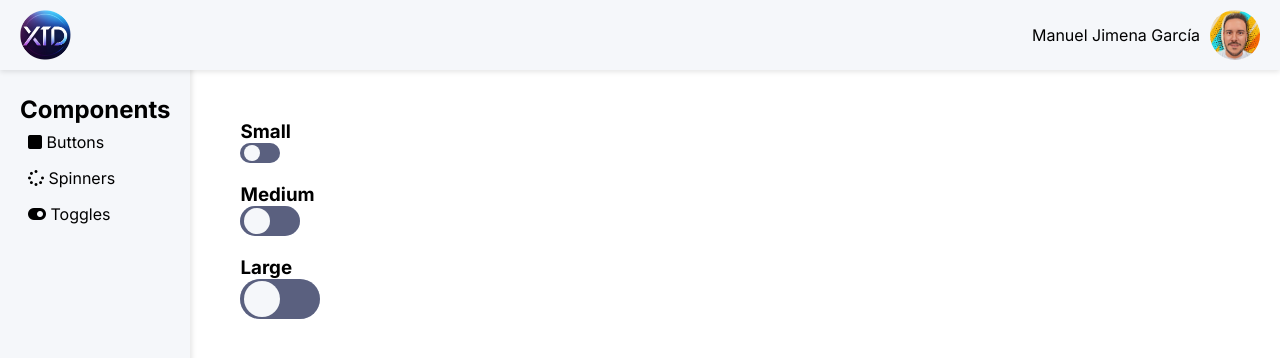
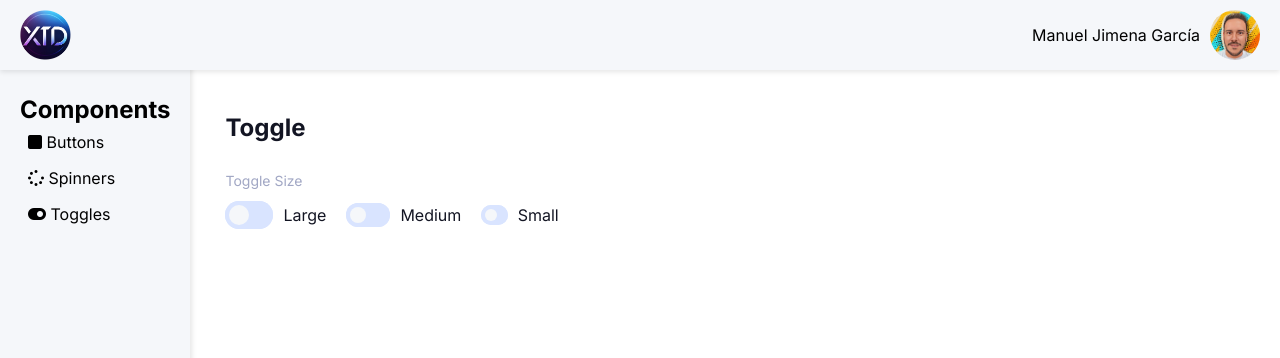
Before and after one commit to ManuelJimena/UI-XTD-Library, a React (Vite) app: page / in a window 1280 px wide. Both pictures are taken after a click on the item "Toggles". Shown: the top 358 px of the page. Built offline with nearby package versions, Linux system fonts and the light colour scheme.

Commit message:
refact toggles

```diff
--- a/src/App.jsx
+++ b/src/App.jsx
@@ -3,9 +3,9 @@ import Header from './components/Header/Header'
 import Sidebar from './components/Sidebar/Sidebar'
 import developers from './data/developers'
 import ButtonViewer from './components/Demo/Viewer'
-import ButtonMJG from './components/Button_MJG/Viewer'
-import SpinnerMJG from './components/Spinner_MJG/Viewer'
-import ToggleMJG from './components/Toggle_MJG/Viewer'
+import ButtonMJG from './components/Button/Viewer'
+import SpinnerMJG from './components/Spinner/Viewer'
+import ToggleMJG from './components/Toggle/Viewer'
 import { useResponsiveSidebar } from './hooks/useResponsiveSidebar'
 import { useSelection } from './hooks/useSelection'
 
--- a/src/components/Button_MJG/StyledButton.jsx
+++ b/src/components/Button/StyledButton.jsx
@@ -13,7 +13,6 @@ const StyledButton = styled.button`
   width: ${({ width }) => width || 'auto'};
   height: ${({ height }) => height || '40px'};
   padding: 10px ${({ $iconOnly }) => $iconOnly ? '10px' : '20px'};
-  font-family: 'Inter', sans-serif;
   font-size: ${({ $textSize }) => $textSize || '16px'};
   font-weight: 400;
   line-height: 24px;
--- a/src/components/Button_MJG/Viewer.jsx
+++ b/src/components/Button/Viewer.jsx
@@ -12,7 +12,6 @@ const ButtonsContainer = styled.div`
 const SectionTitle = styled.h2`
   width: 100%;
   color: var(--general100);
-  font-family: 'Inter', sans-serif;
   font-size: 24px;
   font-weight: 700;
   line-height: 36px;
@@ -26,7 +25,6 @@ const ButtonsGroup = styled.div`
 `
 
 const GroupTitle = styled.div`
-  font-family: 'Inter', sans-serif;
   font-size: 14px;
   font-weight: 400;
   line-height: 20px;
--- a/src/components/Toggle_MJG/StyledToggle.jsx
+++ b/src/components/Toggle/StyledToggle.jsx
@@ -1,9 +1,9 @@
 import styled from 'styled-components'
 
 const sizes = {
-  small: { width: '40px', height: '20px', circleSize: '16px' },
-  medium: { width: '60px', height: '30px', circleSize: '26px' },
-  large: { width: '80px', height: '40px', circleSize: '36px' }
+  small: { width: '26.3px', height: '20px', circleSize: '12px' },
+  medium: { width: '44px', height: '24px', circleSize: '16px' },
+  large: { width: '48px', height: '28px', circleSize: '20px' }
 }
 
 const StyledToggle = styled.div`
@@ -11,7 +11,7 @@ const StyledToggle = styled.div`
   width: ${({ size }) => sizes[size].width};
   height: ${({ size }) => sizes[size].height};
   border-radius: ${({ size }) => sizes[size].height};
-  background-color: var(--general50);
+  background-color: var(--primary40);
 
   input {
     opacity: 0;
@@ -26,7 +26,7 @@ const StyledToggle = styled.div`
     left: 0;
     right: 0;
     bottom: 0;
-    background-color: var(--general80);
+    background-color: var(--primary40);
     transition: 0.4s;
     border-radius: ${({ size }) => sizes[size].height};
 
@@ -36,10 +36,14 @@ const StyledToggle = styled.div`
       height: ${({ size }) => sizes[size].circleSize};
       width: ${({ size }) => sizes[size].circleSize};
       left: 4px;
-      bottom: 2px;
       background-color: var(--general30);
       transition: 0.4s;
       border-radius: 50%;
+      bottom: ${({ size }) => `calc((${sizes[size].height} - ${sizes[size].circleSize}) / 2)`};
+    }
+
+    &:hover {
+      background-color: var(--primary60);
     }
   }
 
--- /dev/null
+++ b/src/components/Toggle/Viewer.jsx
@@ -0,0 +1,79 @@
+import { useState } from 'react'
+import Toggle from './Toggle'
+import styled from 'styled-components'
+
+const ToggleViewerContainer = styled.div`
+  padding: 5px;
+  display: flex;
+  flex-direction: column;
+  align-items: flex-start;
+  margin-top: 5px;
+`
+
+const MainTitle = styled.div`
+  font-size: 24px;
+  font-weight: 700;
+  line-height: 36px;
+  letter-spacing: 0px;
+  text-align: left;
+  color: var(--general100);
+  margin-bottom: 25px;
+`
+
+const ToggleSizeTitle = styled.div`
+  font-size: 14px;
+  font-weight: 400;
+  line-height: 20px;
+  letter-spacing: 0px;
+  text-align: left;
+  color: var(--general60);
+  margin-bottom: 10px;
+`
+
+const TogglesContainer = styled.div`
+  display: flex;
+  gap: 20px;
+`
+
+const ToggleLabel = styled.div`
+  font-weight: 400;
+  font-size: 16px;
+  line-height: 24px;
+  color: var(--general100);
+  display: flex;
+  align-items: center;
+  gap: 10px;
+`
+
+const ToggleViewer = () => {
+  const [checked, setChecked] = useState({ small: false, medium: false, large: false })
+
+  const handleChange = (size) => {
+    setChecked(prevState => ({ ...prevState, [size]: !prevState[size] }))
+  }
+
+  return (
+    <ToggleViewerContainer>
+      <MainTitle>Toggle</MainTitle>
+      <ToggleSizeTitle>Toggle Size</ToggleSizeTitle>
+      <TogglesContainer>
+        <ToggleLabel>
+          <Toggle size="large" checked={checked.large} onChange={() => handleChange('large')} />
+          <span>Large</span>
+        </ToggleLabel>
+
+        <ToggleLabel>
+          <Toggle size="medium" checked={checked.medium} onChange={() => handleChange('medium')} />
+          <span>Medium</span>
+        </ToggleLabel>
+
+        <ToggleLabel>
+          <Toggle size="small" checked={checked.small} onChange={() => handleChange('small')} />
+          <span>Small</span>
+        </ToggleLabel>
+      </TogglesContainer>
+    </ToggleViewerContainer>
+  )
+}
+
+export default ToggleViewer
--- a/src/components/Toggle_MJG/Viewer.jsx
+++ /dev/null
@@ -1,40 +0,0 @@
-import { useState } from 'react'
-import Toggle from './Toggle'
-import styled from 'styled-components'
-
-const ToggleViewerContainer = styled.div`
-  margin-top: 20px;
-  padding-left: 20px;
-  display: flex;
-  flex-direction: column;
-  gap: 20px;
-`
-
-const ToggleViewer = () => {
-  const [checked, setChecked] = useState({ small: false, medium: false, large: false })
-
-  const handleChange = (size) => {
-    setChecked(prevState => ({ ...prevState, [size]: !prevState[size] }))
-  }
-
-  return (
-    <ToggleViewerContainer>
-      <div>
-        <h3>Small</h3>
-        <Toggle size="small" checked={checked.small} onChange={() => handleChange('small')} />
-      </div>
-
-      <div>
-        <h3>Medium</h3>
-        <Toggle size="medium" checked={checked.medium} onChange={() => handleChange('medium')} />
-      </div>
-
-      <div>
-        <h3>Large</h3>
-        <Toggle size="large" checked={checked.large} onChange={() => handleChange('large')} />
-      </div>
-    </ToggleViewerContainer>
-  )
-}
-
-export default ToggleViewer
--- a/src/index.css
+++ b/src/index.css
@@ -2,10 +2,10 @@
   margin: 0;
   padding: 0;
   box-sizing: border-box;
+  font-family: "Inter", sans-serif;
 }
 
 :root {
-  font-family: "Inter", sans-serif;
   --white: #ffffff;
   --general100: #131523;
   --general90: #333752;
```
Also changed, not shown: src/components/Button/Button.jsx (renamed from src/components/Button_MJG/Button.jsx), src/components/Spinner/Spinner.jsx (renamed from src/components/Spinner_MJG/Spinner.jsx), src/components/Spinner/StyledSpinner.jsx (renamed from src/components/Spinner_MJG/StyledSpinner.jsx), src/components/Spinner/Viewer.jsx (renamed from src/components/Spinner_MJG/Viewer.jsx), src/components/Toggle/Toggle.jsx (line endings or trailing spaces).
